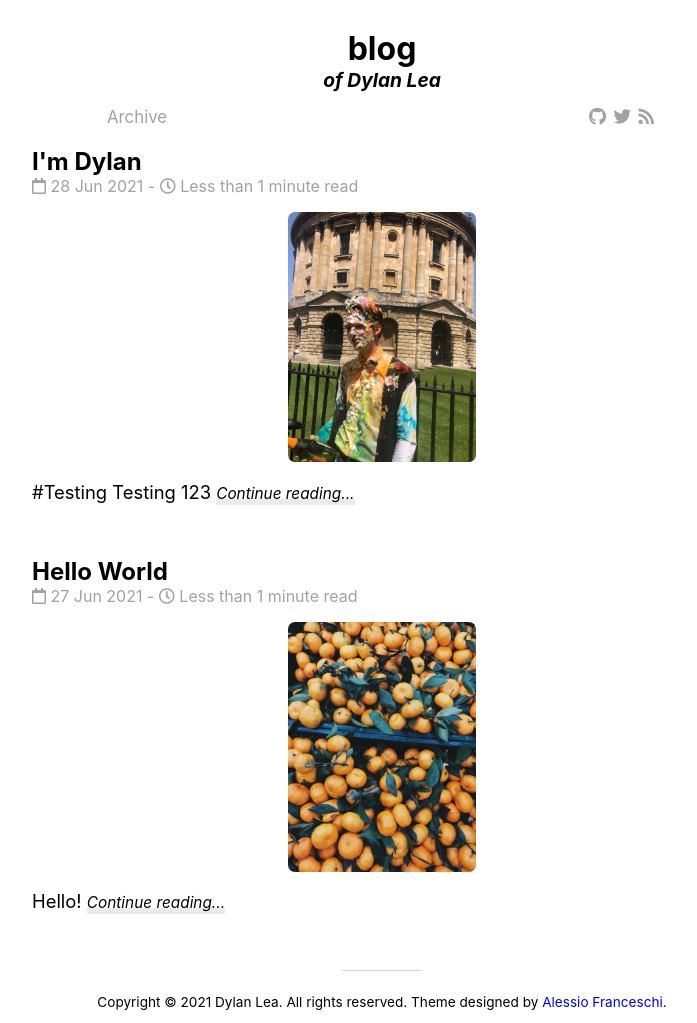
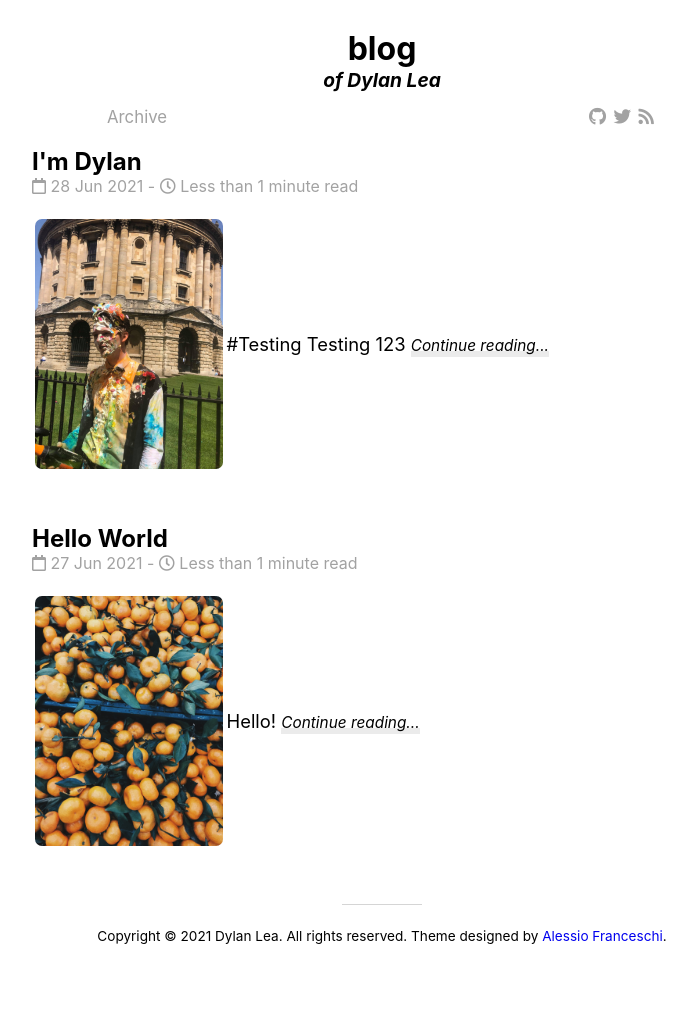
Before and after one commit to DylanCantCode/dylancantcode.github.io, a Jekyll site: the page built from index.html, in a window 1280 px wide. Shown: the whole page, without its empty margins (258-955 px from the left). Built offline with Jekyll 4.4.1, drawn with Linux system fonts in a browser that asks for light colours; nearby versions of some CDN libraries; the list of posts is cut into pages by our own code; after the commit the page ends 958 px from its top, so only the background shows below that.

Commit message:
i dont know how to host locally :((

```diff
--- a/_layouts/home.html
+++ b/_layouts/home.html
@@ -4,9 +4,11 @@ title: Home
 ---
 {% for post in paginator.posts %}
 
-<div class="post">
+<table class="post">
+    <tr>
     <h2 id = "post-title"><a href="{{ post.url  | relative_url }}">{{ post.title }}</a></h2>
-
+    </tr>
+    <tr>
         {% if site.data.settings.date-under-post.active %}
         <div class = "post-info">
             <span>
@@ -16,7 +18,9 @@ title: Home
             </span>
         </div>
         {% endif %}
-
+    </tr>
+    <tr>
+        <td>
             {% if site.data.settings.featured-img.active %}
             <div class = "featured-img-container">
             {% if post.image %}
@@ -27,7 +31,9 @@ title: Home
             {% endif %}
             </div>
             {% endif %}
-
+        </td>
+        <td>
+            <div class = "post-content"></div>
                 <p>
                     {% if post.customexcerpt %}
                         {{post.customexcerpt | strip_html | truncatewords:50}}
@@ -36,7 +42,9 @@ title: Home
                     {% endif %}
                     <span class = "continue-reading"><a href="{{ post.url | relative_url }}">Continue reading...</a></span>
                 </p>
-</div>
+        </td>
+    </tr>
+</table>
 {% endfor %}
 
 <!-- Pagination links -->
```
Lines whose indentation alone changed are shown as unchanged.
